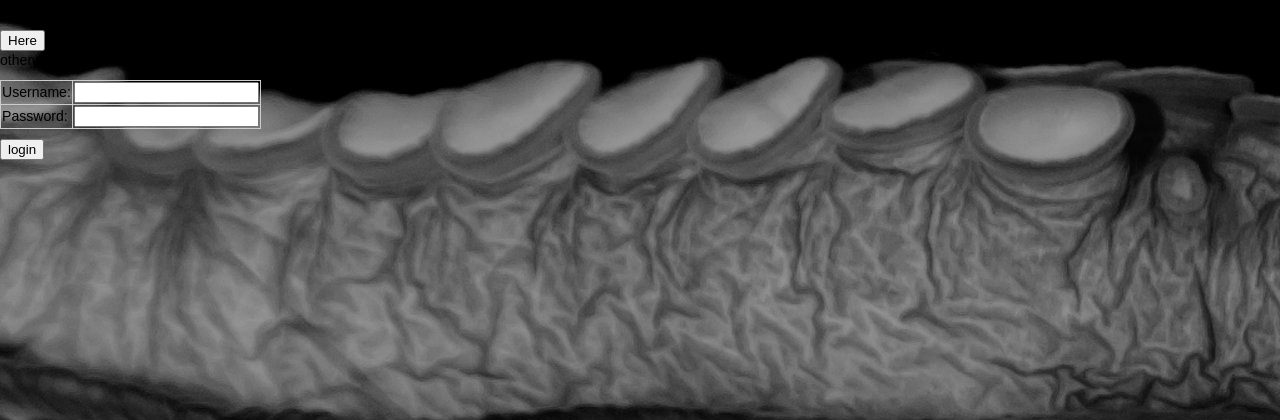
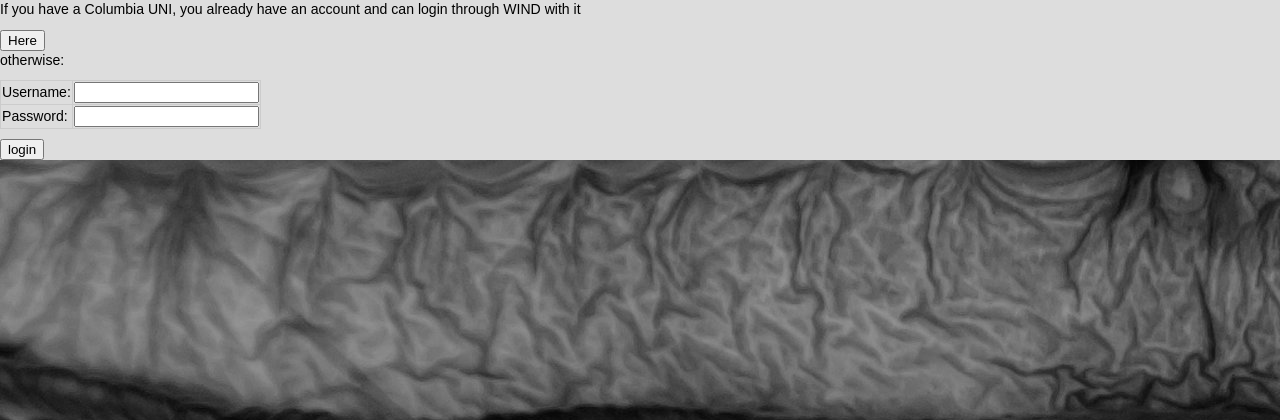
Before and after one commit to thraxil/tako, a Django app: template templates/registration/login.html in a window 1280 px wide. Shown: the top 420 px of the page. Run offline with Django 3.2, Linux system fonts and the light colour scheme; the template is opened without the code that fills it: most values are stand-ins (such as "Sample title", 1, 10 or a date in 2020); form fields are guessed from the names that the template uses; some libraries are stand-ins or nearby versions.

Commit message:
make login screen a little better

```diff
--- a/templates/registration/login.html
+++ b/templates/registration/login.html
@@ -1,6 +1,8 @@
 {% extends "base.html" %}
 {% block content %}
+<div style="background-color: #ddd">
 {% if form.has_errors %}
+
 <p>Your username and password didn't match. Please try again.</p>
 {% endif %}
 <form method="get" action="{{ wind_base }}login">
@@ -19,4 +21,5 @@ login through WIND with it</p>
 <input type="submit" value="login" />
 <input type="hidden" name="next" value="{{ next }}" />
 </form>
+</div>
 {% endblock %}
```
